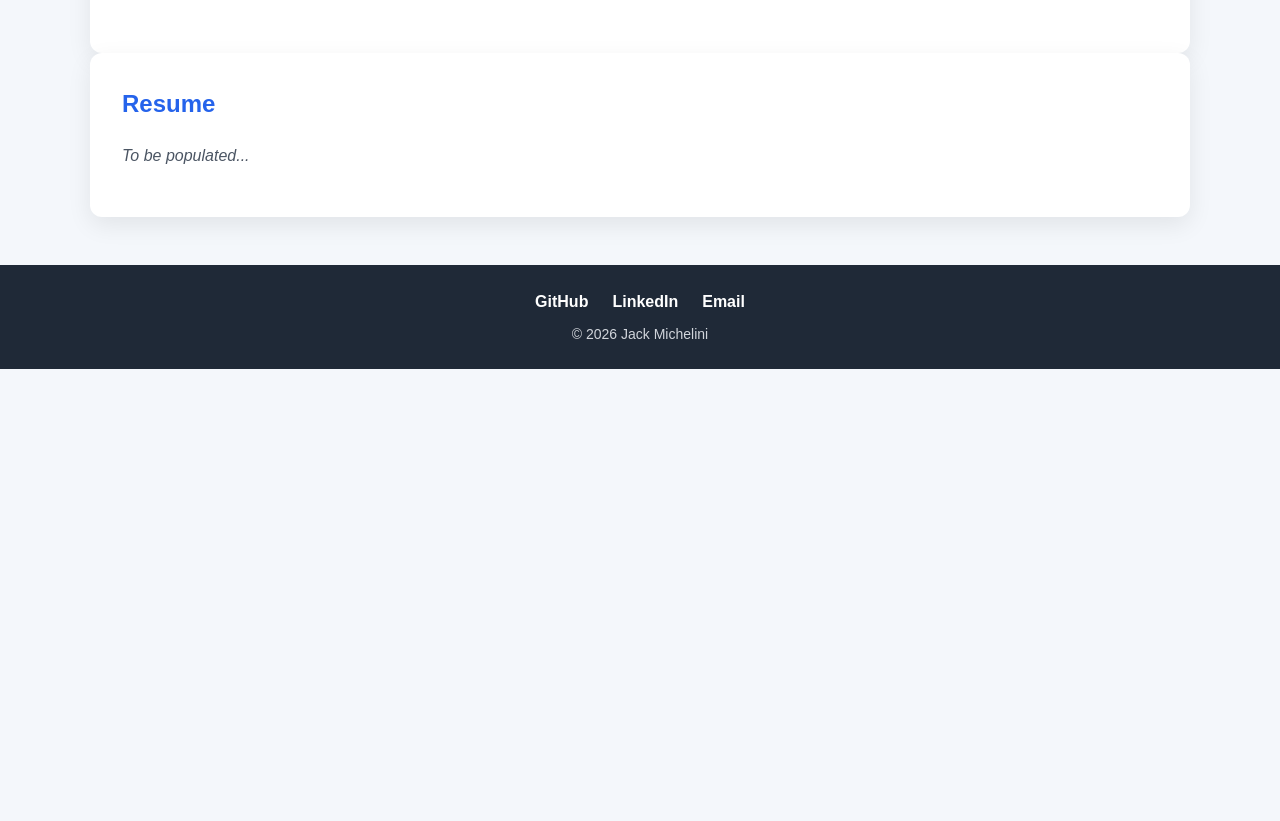
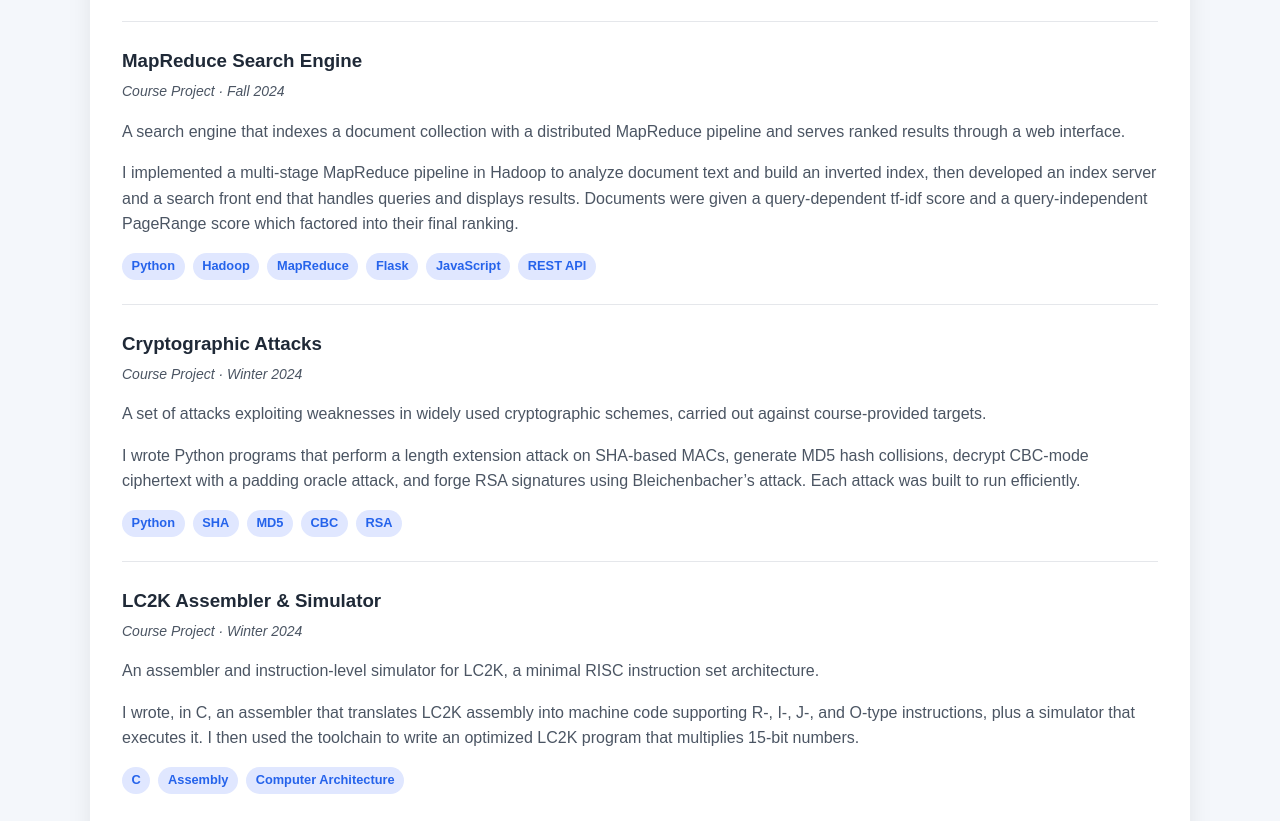
Before and after one commit to jackpm14/jackpm14.github.io, a plain HTML site: page index.html in a window 1280 px wide. Shown: the part 683-1504 px from the top of the page. Before the commit the page ends 1052 px from the top, so only its background shows below. Drawn offline with Linux system fonts and the light colour scheme.

Commit message:
Added rest of featured projects

```diff
--- a/index.html
+++ b/index.html
@@ -55,6 +55,54 @@
                             </div>
                         </article>
 
+                        <article class="project">
+                            <h3>MapReduce Search Engine</h3>
+                            <p class="project-meta">Course Project · Fall 2024</p>
+                            <p>A search engine that indexes a document collection with a distributed MapReduce pipeline and serves ranked results through a web interface.</p>
+                            <p>I implemented a multi-stage MapReduce pipeline in Hadoop to analyze document text and build
+                                an inverted index, then developed an index server and a search front end that handles
+                                queries and displays results. Documents were given a query-dependent tf-idf score and
+                                a query-independent PageRange score which factored into their final ranking. </p>
+                            <div class="tags">
+                                <span class="tag">Python</span>
+                                <span class="tag">Hadoop</span>
+                                <span class="tag">MapReduce</span>
+                                <span class="tag">Flask</span>
+                                <span class="tag">JavaScript</span>
+                                <span class="tag">REST API</span>
+                            </div>
+                        </article>
+
+                        <article class="project">
+                            <h3>Cryptographic Attacks</h3>
+                            <p class="project-meta">Course Project · Winter 2024</p>
+                            <p>A set of attacks exploiting weaknesses in widely used cryptographic schemes, carried out against course-provided targets.</p>
+                            <p>I wrote Python programs that perform a length extension attack on SHA-based MACs, generate
+                                MD5 hash collisions, decrypt CBC-mode ciphertext with a padding oracle attack, and forge RSA
+                                signatures using Bleichenbacher’s attack. Each attack was built to run efficiently.</p>
+                            <div class="tags">
+                                <span class="tag">Python</span>
+                                <span class="tag">SHA</span>
+                                <span class="tag">MD5</span>
+                                <span class="tag">CBC</span>
+                                <span class="tag">RSA</span>
+                            </div>
+                        </article>
+
+                        <article class="project">
+                            <h3>LC2K Assembler & Simulator</h3>
+                            <p class="project-meta">Course Project · Winter 2024</p>
+                            <p>An assembler and instruction-level simulator for LC2K, a minimal RISC instruction set architecture.</p>
+                            <p>I wrote, in C, an assembler that translates LC2K assembly into machine code supporting R-, I-,
+                                J-, and O-type instructions, plus a simulator that executes it. I then used the toolchain to
+                                write an optimized LC2K program that multiplies 15-bit numbers.</p>
+                            <div class="tags">
+                                <span class="tag">C</span>
+                                <span class="tag">Assembly</span>
+                                <span class="tag">Computer Architecture</span>
+                            </div>
+                        </article>
+
                 </section>
                 <section class="panel" id="resume">
                     <h2>Resume</h2>
--- a/style.css
+++ b/style.css
@@ -79,6 +79,7 @@ body {
     padding: 2rem;
     border-radius: 12px;
     box-shadow: 0 8px 24px rgba(0, 0, 0, 0.08);
+    margin-bottom: 2rem;
 }
 
 .panel h2 {
```
